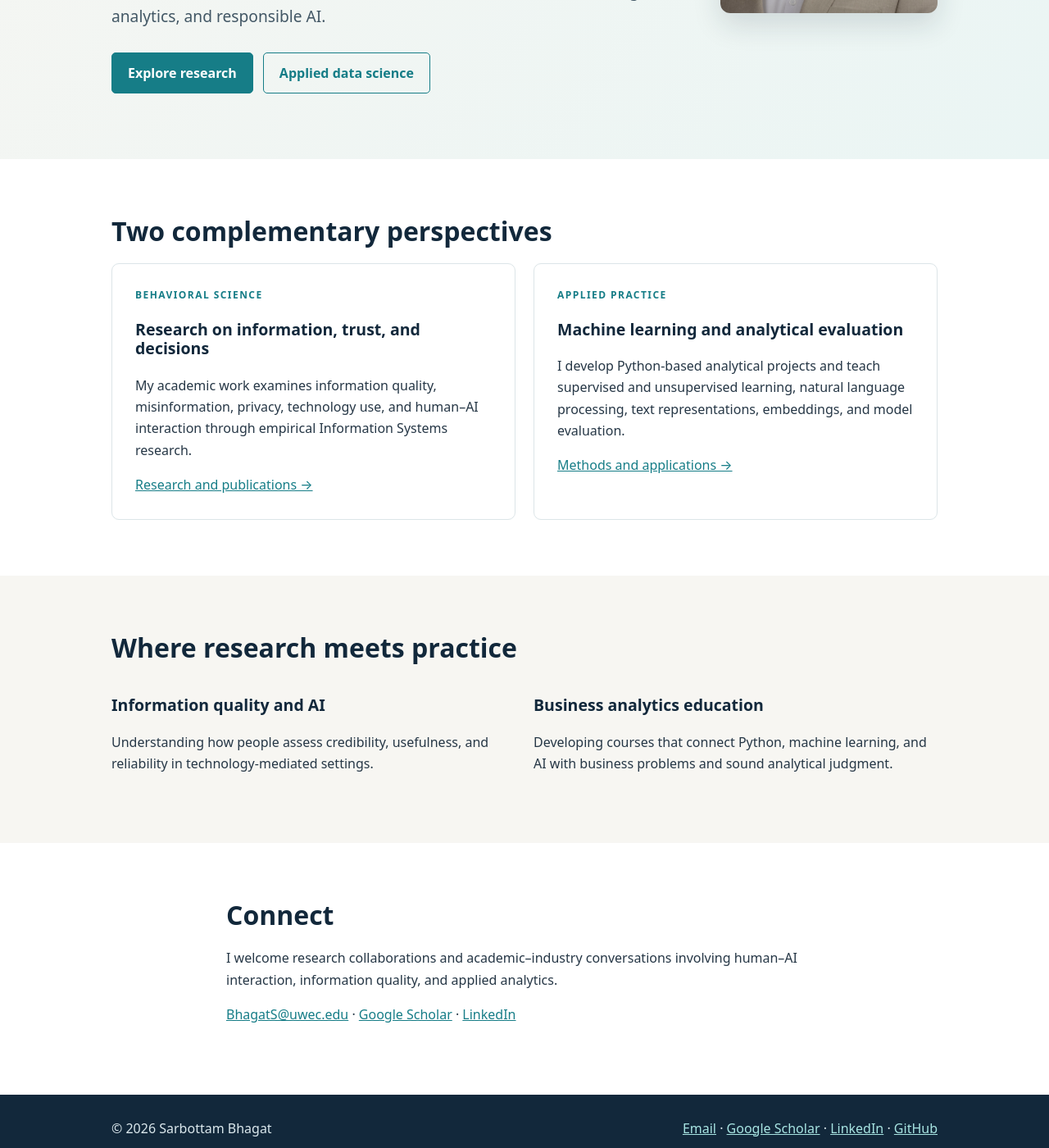
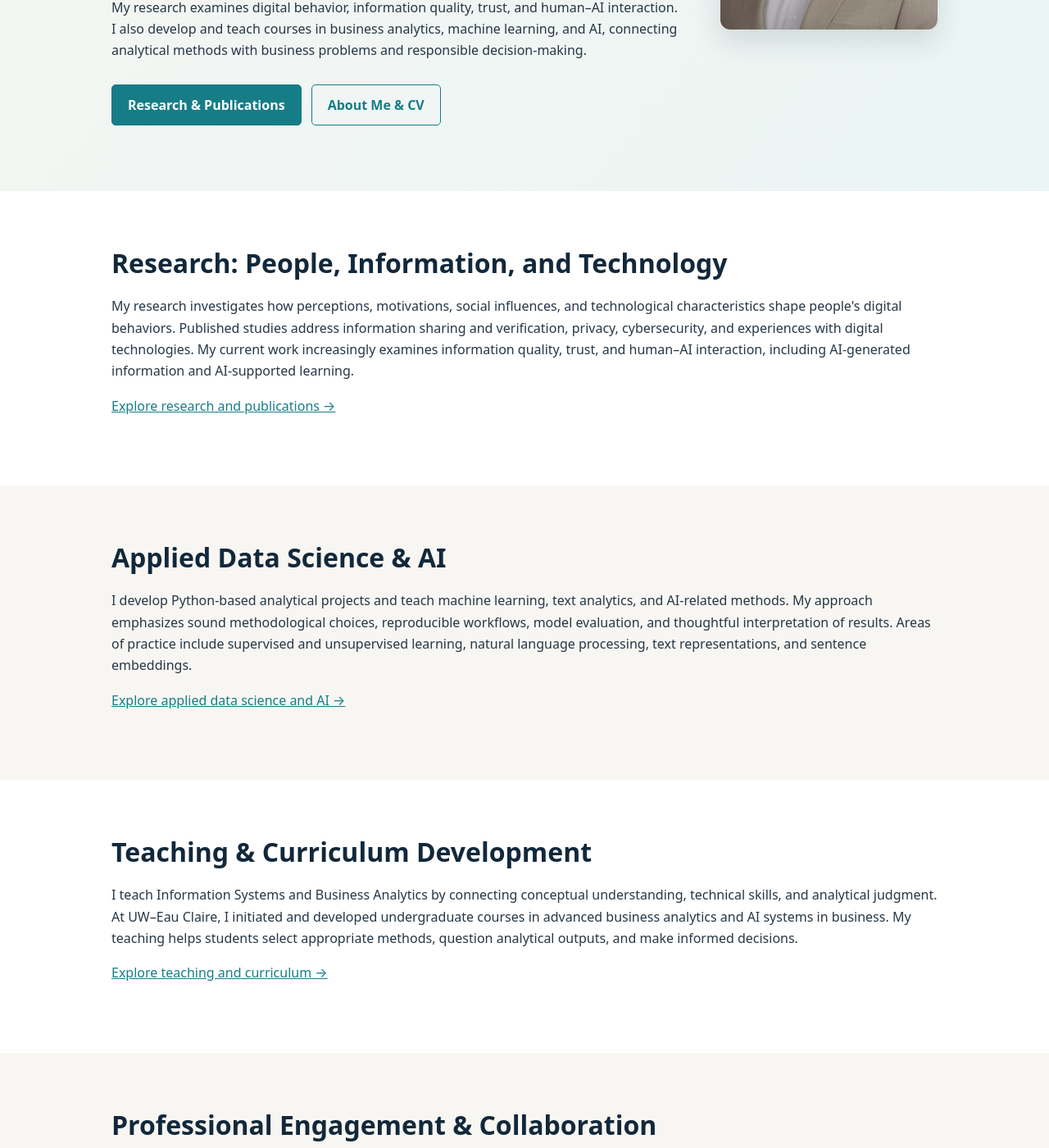
Before and after one commit to sarbottambhagat/sarbottambhagat.github.io, a Jekyll site: the page built from index.md, in a window 1280 px wide and 1400 px high, scrolled down 609 px. Shown: the whole window at 82% size. Built offline with Jekyll 4.4.1, drawn with Linux system fonts in a browser that asks for light colours; some of the changed text lies outside the part shown.

Commit message:
Align homepage with research identity, analytics, curriculum and engagement

```diff
--- a/index.md
+++ b/index.md
@@ -2,7 +2,15 @@
 layout: default
 title: Home
 ---
-<section class="hero"><div class="wrap hero-layout"><div class="hero-copy"><div class="eyebrow">Associate Professor · University of Wisconsin–Eau Claire</div><h1>Understanding human behavior. Applying data science.</h1><p class="lead">I study how people evaluate, trust, and use information in digital environments—and connect behavioral research with machine learning, analytics, and responsible AI.</p><div class="actions"><a class="btn primary" href="{{ '/research/' | relative_url }}">Explore research</a><a class="btn" href="{{ '/applied-data-science/' | relative_url }}">Applied data science</a></div></div><img class="hero-photo" src="{{ '/assets/css/20241001_Bhagat_Sarbottam.jpeg' | relative_url }}" alt="Professional portrait of Sarbottam Bhagat"></div></section>
-<section class="section"><div class="wrap"><h2>Two complementary perspectives</h2><div class="grid"><article class="card"><div class="kicker">Behavioral science</div><h3>Research on information, trust, and decisions</h3><p>My academic work examines information quality, misinformation, privacy, technology use, and human–AI interaction through empirical Information Systems research.</p><p><a href="{{ '/research/' | relative_url }}">Research and publications →</a></p></article><article class="card"><div class="kicker">Applied practice</div><h3>Machine learning and analytical evaluation</h3><p>I develop Python-based analytical projects and teach supervised and unsupervised learning, natural language processing, text representations, embeddings, and model evaluation.</p><p><a href="{{ '/applied-data-science/' | relative_url }}">Methods and applications →</a></p></article></div></div></section>
-<section class="section soft"><div class="wrap"><h2>Where research meets practice</h2><div class="grid"><div><h3>Information quality and AI</h3><p>Understanding how people assess credibility, usefulness, and reliability in technology-mediated settings.</p></div><div><h3>Business analytics education</h3><p>Developing courses that connect Python, machine learning, and AI with business problems and sound analytical judgment.</p></div></div></div></section>
-<section class="section"><div class="wrap content"><h2>Connect</h2><p>I welcome research collaborations and academic–industry conversations involving human–AI interaction, information quality, and applied analytics.</p><p><a href="mailto:BhagatS@uwec.edu">BhagatS@uwec.edu</a> · <a href="https://scholar.google.com/citations?user=XibMQWIAAAAJ&hl=en">Google Scholar</a> · <a href="https://www.linkedin.com/in/sarbottamb/">LinkedIn</a></p></div></section>
+<section class="hero"><div class="wrap hero-layout"><div class="hero-copy">
+<div class="eyebrow">Sarbottam Bhagat, PhD, MBA · Associate Professor of Information Systems and Business Analytics · University of Wisconsin–Eau Claire</div>
+<h1>Understanding Human Behavior in a Digital World</h1>
+<p class="lead">I am an Information Systems scholar studying how people evaluate information, interact with digital technologies, and make decisions in technology-mediated environments.</p>
+<p>My research examines digital behavior, information quality, trust, and human–AI interaction. I also develop and teach courses in business analytics, machine learning, and AI, connecting analytical methods with business problems and responsible decision-making.</p>
+<div class="actions"><a class="btn primary" href="{{ '/research/' | relative_url }}">Research &amp; Publications</a><a class="btn" href="{{ '/about/' | relative_url }}">About Me &amp; CV</a></div>
+</div><img class="hero-photo" src="{{ '/assets/css/20241001_Bhagat_Sarbottam.jpeg' | relative_url }}" alt="Professional portrait of Sarbottam Bhagat"></div></section>
+<section class="section"><div class="wrap"><h2>Research: People, Information, and Technology</h2><p>My research investigates how perceptions, motivations, social influences, and technological characteristics shape people's digital behaviors. Published studies address information sharing and verification, privacy, cybersecurity, and experiences with digital technologies. My current work increasingly examines information quality, trust, and human–AI interaction, including AI-generated information and AI-supported learning.</p><p><a href="{{ '/research/' | relative_url }}">Explore research and publications →</a></p></div></section>
+<section class="section soft"><div class="wrap"><h2>Applied Data Science &amp; AI</h2><p>I develop Python-based analytical projects and teach machine learning, text analytics, and AI-related methods. My approach emphasizes sound methodological choices, reproducible workflows, model evaluation, and thoughtful interpretation of results. Areas of practice include supervised and unsupervised learning, natural language processing, text representations, and sentence embeddings.</p><p><a href="{{ '/applied-data-science/' | relative_url }}">Explore applied data science and AI →</a></p></div></section>
+<section class="section"><div class="wrap"><h2>Teaching &amp; Curriculum Development</h2><p>I teach Information Systems and Business Analytics by connecting conceptual understanding, technical skills, and analytical judgment. At UW–Eau Claire, I initiated and developed undergraduate courses in advanced business analytics and AI systems in business. My teaching helps students select appropriate methods, question analytical outputs, and make informed decisions.</p><p><a href="{{ '/teaching/' | relative_url }}">Explore teaching and curriculum →</a></p></div></section>
+<section class="section soft"><div class="wrap"><h2>Professional Engagement &amp; Collaboration</h2><p>My professional activities connect scholarly research, technology education, and organizational practice. I contribute through conference leadership and peer review, have participated in university–industry AI initiatives, and develop professional education on responsible AI use and information reliability. I welcome research collaborations and conversations with organizations working on information quality, human–AI interaction, and applied analytics.</p><p><a href="{{ '/engagement/' | relative_url }}">Explore engagement and collaboration →</a></p></div></section>
+<section class="section"><div class="wrap content"><h2>Connect</h2><p>I welcome scholarly collaborations, academic partnerships, and conversations about Information Systems, AI, and analytics education.</p><p><a href="mailto:BhagatS@uwec.edu">BhagatS@uwec.edu</a> · <a href="https://scholar.google.com/citations?user=XibMQWIAAAAJ&amp;hl=en">Google Scholar</a> · <a href="https://www.linkedin.com/in/sarbottamb/">LinkedIn</a> · <a href="https://github.com/sarbottambhagat">GitHub</a> · <a href="{{ '/assets/css/Bhagat_CV.pdf' | relative_url }}">Academic CV (PDF)</a></p></div></section>
```
